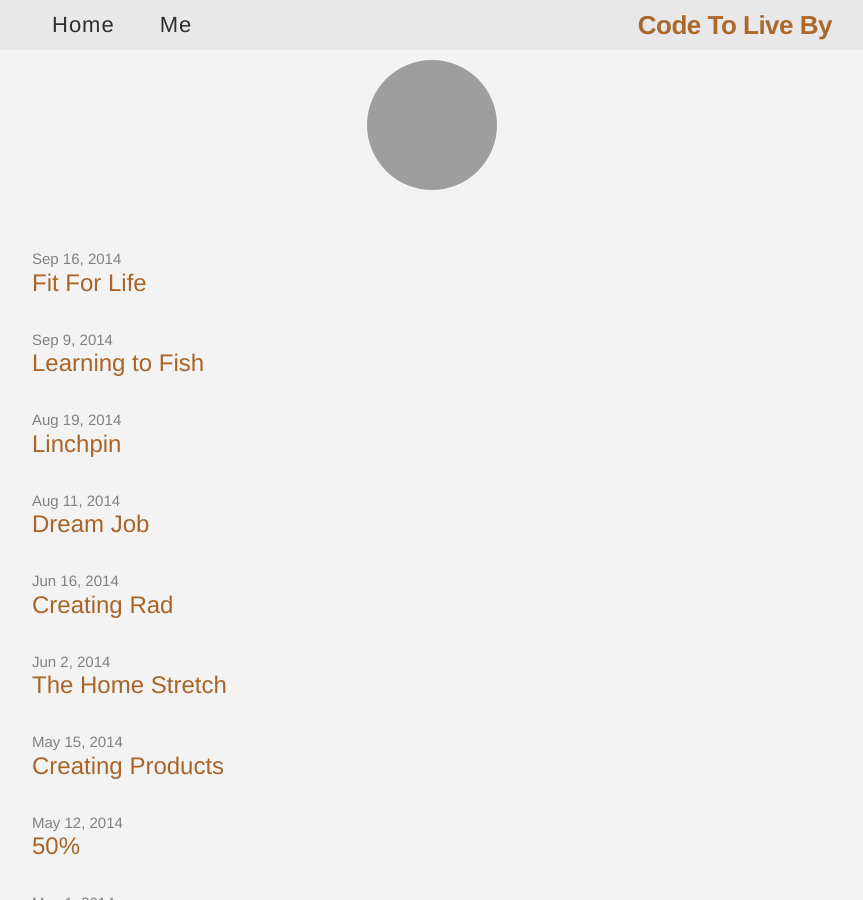
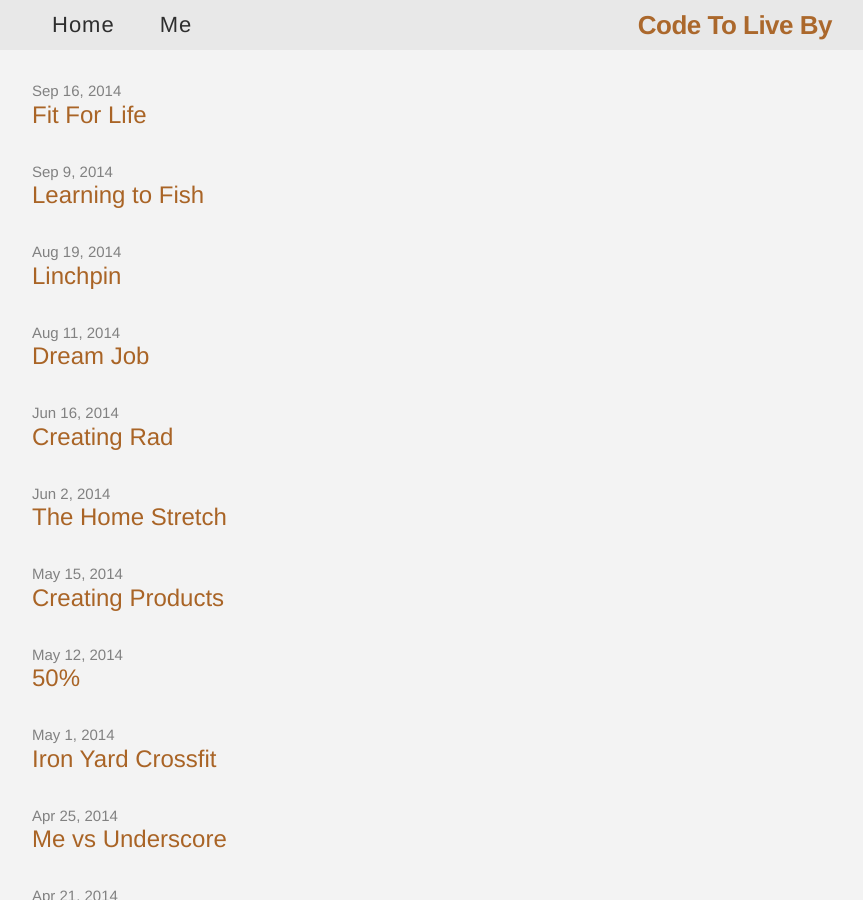
Before and after one commit to shawnlknight/blog, a Jekyll site: the page built from index.html, in a window 1280 px wide and 900 px high. Shown: the whole window, without its empty margins (208-1071 px from the left). Built offline with Jekyll 4.4.1, drawn with Linux system fonts in a browser that asks for light colours; the list of posts is cut into pages by our own code.

Commit message:
Update default.html

```diff
--- a/_layouts/default.html
+++ b/_layouts/default.html
@@ -8,9 +8,6 @@
     {% include header.html %}
 
     <div class="page-content">
-      <div class="me">
-        <img src="http://shawnleberknight.com/images/c90a2090.me.jpg" width='130' height='130' class="myPic">
-      </div>
       <div class="wrap">
       {{ content }}
       </div>
```
